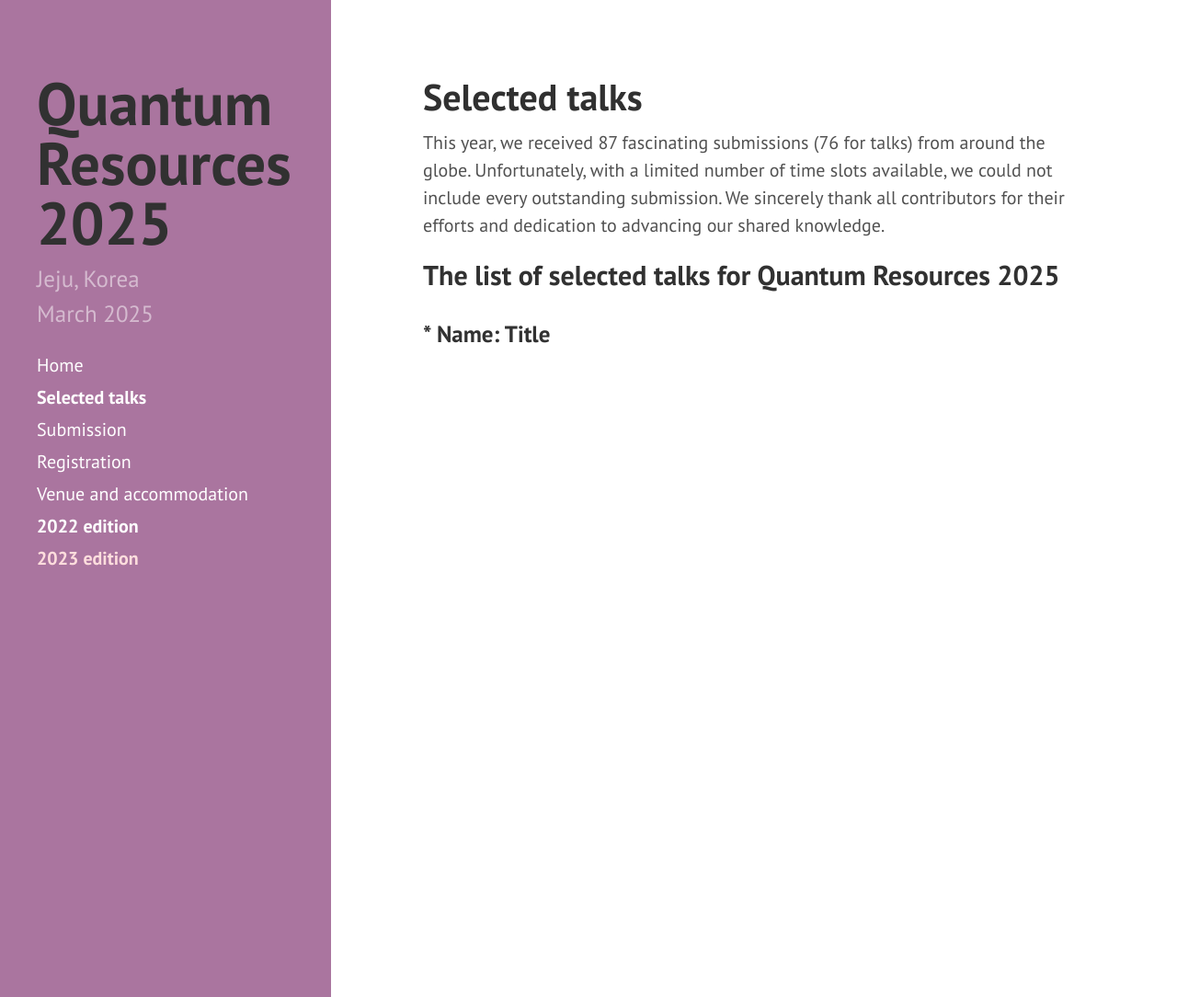
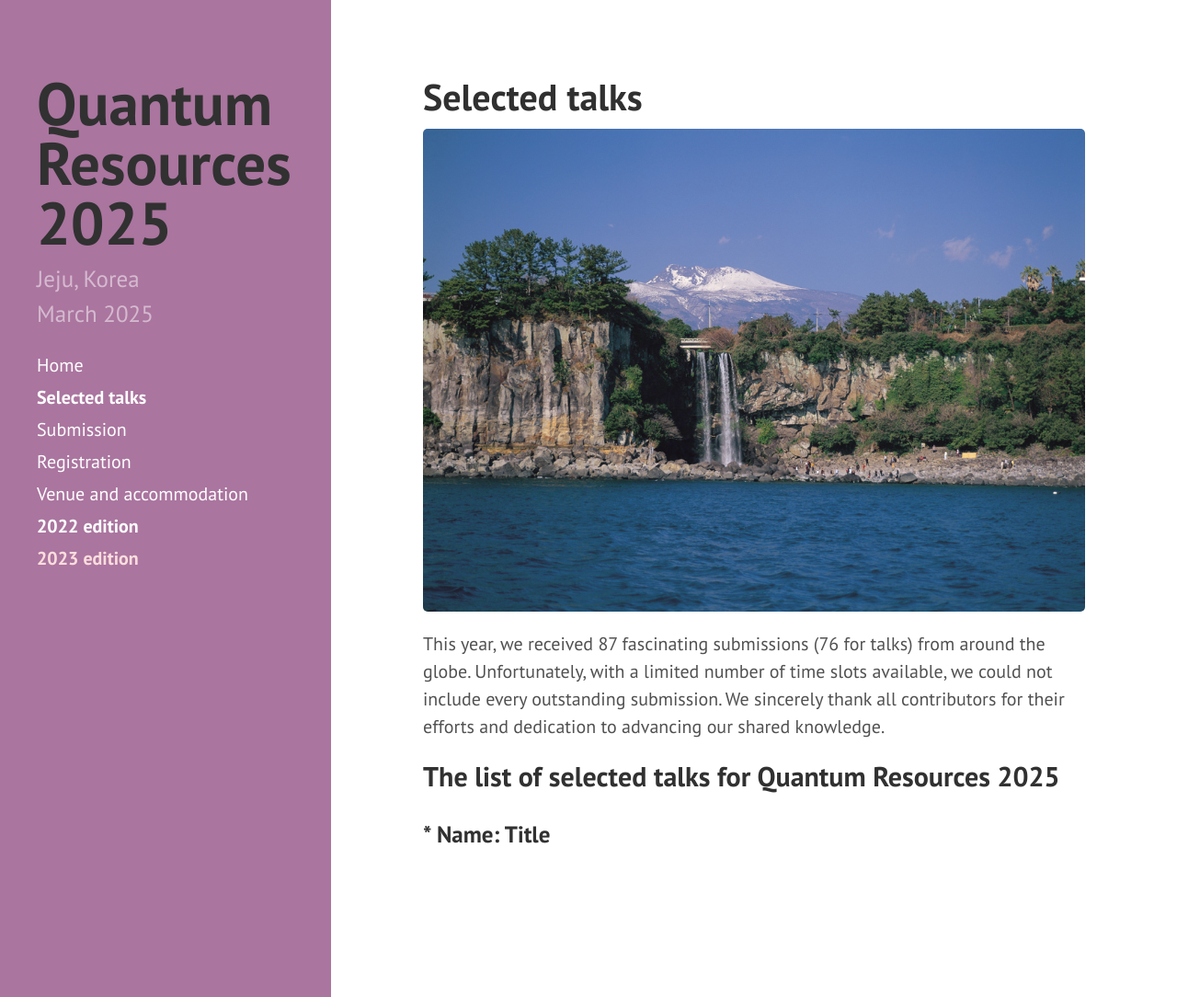
Before and after one commit to yeon-lee/yeon-lee.github.io, a Jekyll site: the page built from selected_talks.md, in a window 1280 px wide and 1084 px high. Shown: the whole window at 92% size. Built offline with Jekyll 4.4.1, drawn with Linux system fonts in a browser that asks for light colours; nearby versions of some CDN libraries.

Commit message:
Update selected_talks.md

```diff
--- a/selected_talks.md
+++ b/selected_talks.md
@@ -4,6 +4,8 @@ title: Selected talks
 order: 3
 ---
 
+![Jeju3](/Jeju3.jpg)
+
 This year, we received 87 fascinating submissions (76 for talks) from around the globe. Unfortunately, with a limited number of time slots available, we could not include every outstanding submission. We sincerely thank all contributors for their efforts and dedication to advancing our shared knowledge.
 
 ## The list of selected talks for Quantum Resources 2025
```
